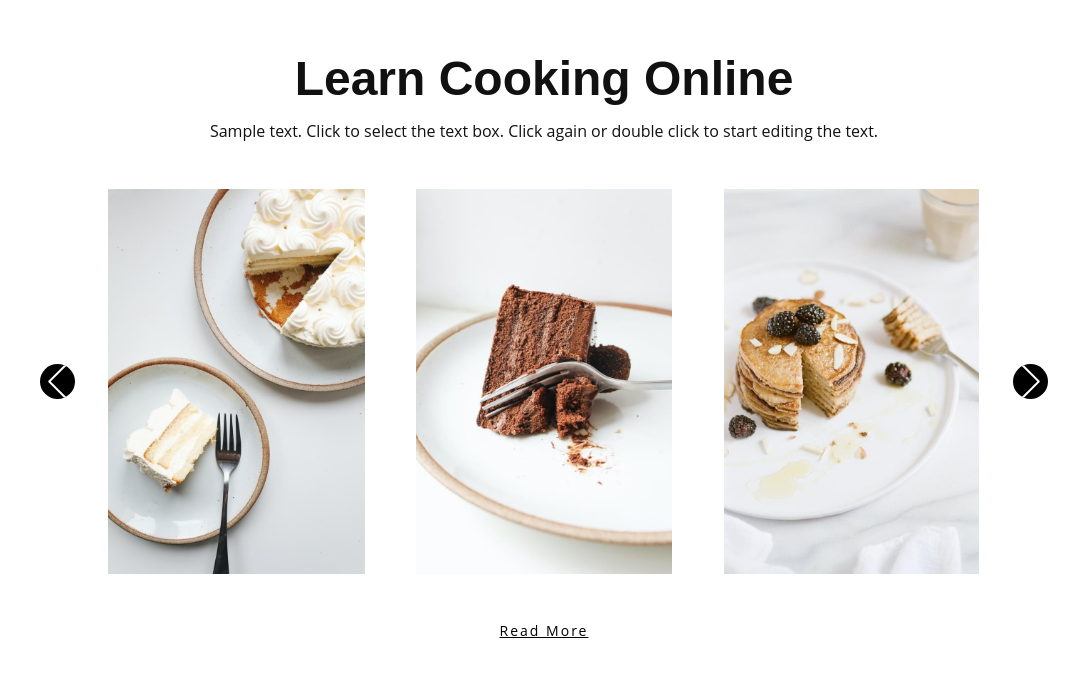
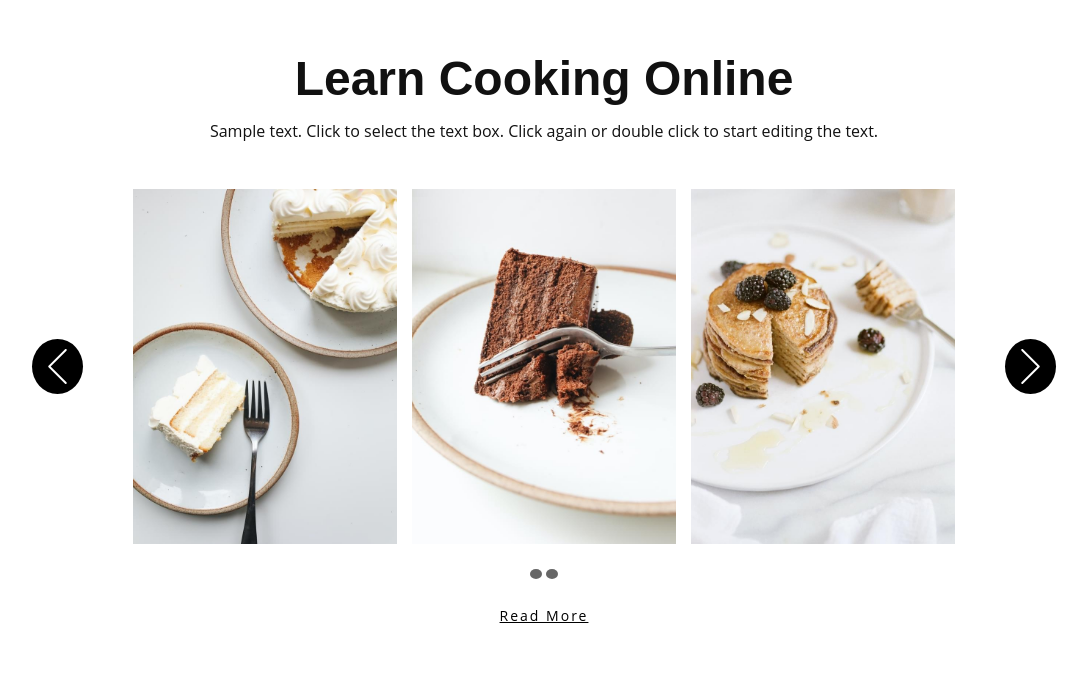
Before and after one commit to mateogaudi/recipes-and-cook-classes, a website: page index.html in a window 1280 px wide. Shown: the part 4625-5299 px from the top of the page, without its empty margins (96-1183 px from the left). Drawn offline with Linux system fonts and the light colour scheme; files whose address does not match are found by name.

Commit message:
finish work on branch

```diff
--- a/assets/scss/sections/_learn-cooking-online.scss
+++ b/assets/scss/sections/_learn-cooking-online.scss
@@ -14,43 +14,76 @@
     .learn-cooking-online-photo-boxes-wrapper{
         display:flex;
         width:100%;
-        height:385px;
+        height:355px;
         justify-content: center;
-        margin-bottom: 50px;
+        margin-bottom:25px;
         box-sizing: border-box;
         .learn-cooking-online-photo-item-box{
             width:5%;
             display: flex;
+            justify-content: flex-end;
+            align-items: center;
+            button{
+                border:none;
+                height:55px;
+                width:55px;
+                background:#000;
+                border-radius: 50%;
+                display: flex;
                 justify-content: center;
                 align-items: center;
-        }
                 svg{
                     height:35px;
-            width:35px;//pseudoklasa musi tu być
+                    width:35px;
                     fill:#fff;
-            background:#000;
-            border-radius: 50%;
+                    position: absolute;
+                }
+            }
         }
         .learn-cooking-online-photo-box{
             overflow: hidden;
             width:30%;
-            display:flex;
-            justify-content: center;
+            position:relative;
+            margin-left:15px;
+            img{
+                height:auto;
+                width:100%;
+                position: absolute;
+                top:0%;
+                transform: translateY(-10%);
             }
-        img{
-            height:100%;
-            width:auto;
-            :hover{ //hover na img
-                opacity:0.3;
+            :hover{
+                background: #000;
+                opacity:0.7;
             }
+        }
+        :nth-child(2){
+            margin-left:50px;
+        }
+        :nth-child(4){
+            margin-right: 50px;
         }
     }
     .learn-cooking-online-footer{
         letter-spacing: 2px;
         text-align: center;
-    }
         a{
             color:#000;
             margin-bottom: 15px;
         }
+        .learn-cooking-online-footer-item{
+            width: 100%;
+            display: flex;
+            justify-content: center;
+            margin-bottom:30px;
+            button{
+                height:10px;
+                height:10px;
+                background:#666;
+                border-radius: 50%;
+                border: #666;
+                margin:0 2px;
             }
+        }
+    }
+}
--- a/index.html
+++ b/index.html
@@ -406,8 +406,10 @@
         </div>
         <div class="learn-cooking-online-photo-boxes-wrapper">
          <div class="learn-cooking-online-photo-item-box">
-          <svg viewBox="0 0 477.175 477.175"><path d="M145.188,238.575l215.5-215.5c5.3-5.3,5.3-13.8,0-19.1s-13.8-5.3-19.1,0l-225.1,225.1c-5.3,5.3-5.3,13.8,0,19.1l225.1,225
-            c2.6,2.6,6.1,4,9.5,4s6.9-1.3,9.5-4c5.3-5.3,5.3-13.8,0-19.1L145.188,238.575z"></path></svg>
+          <button type="button">
+            <svg viewBox="0 0 477.175 477.175"><path d="M145.188,238.575l215.5-215.5c5.3-5.3,5.3-13.8,0-19.1s-13.8-5.3-19.1,0l-225.1,225.1c-5.3,5.3-5.3,13.8,0,19.1l225.1,225
+              c2.6,2.6,6.1,4,9.5,4s6.9-1.3,9.5-4c5.3-5.3,5.3-13.8,0-19.1L145.188,238.575z"></path></svg>
+          </button>
          </div>
          <div class="learn-cooking-online-photo-box">
           <img src="assets/images/white-and-brown-cake-on-white-ceramic-plate-4110001.jpg"/>
@@ -419,11 +421,17 @@
            <img src="assets/images/bakery-baking-berry-breakfast-213780.jpg"/>
          </div>
          <div class="learn-cooking-online-photo-item-box">
-          <svg viewBox="0 0 477.175 477.175"><path d="M360.731,229.075l-225.1-225.1c-5.3-5.3-13.8-5.3-19.1,0s-5.3,13.8,0,19.1l215.5,215.5l-215.5,215.5
-            c-5.3,5.3-5.3,13.8,0,19.1c2.6,2.6,6.1,4,9.5,4c3.4,0,6.9-1.3,9.5-4l225.1-225.1C365.931,242.875,365.931,234.275,360.731,229.075z"></path></svg>
+          <button type="button">
+            <svg viewBox="0 0 477.175 477.175"><path d="M360.731,229.075l-225.1-225.1c-5.3-5.3-13.8-5.3-19.1,0s-5.3,13.8,0,19.1l215.5,215.5l-215.5,215.5
+              c-5.3,5.3-5.3,13.8,0,19.1c2.6,2.6,6.1,4,9.5,4c3.4,0,6.9-1.3,9.5-4l225.1-225.1C365.931,242.875,365.931,234.275,360.731,229.075z"></path></svg>
+          </button>
          </div>
         </div>
         <div class="learn-cooking-online-footer">
+          <div class="learn-cooking-online-footer-item">
+           <button type="button"></button>
+           <button type="button"></button>
+          </div>
           <h5 class="small-desrciption"><a href="#">Read More</a></h5>
         </div>
        </div>
```
Also changed, not shown: dist/stylesheet/stylesheet.css, 1 other file. Lines whose indentation alone changed are shown as unchanged.
